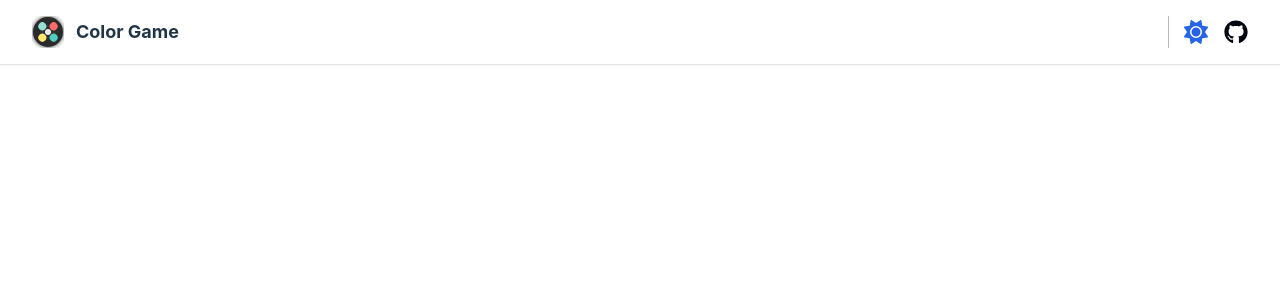
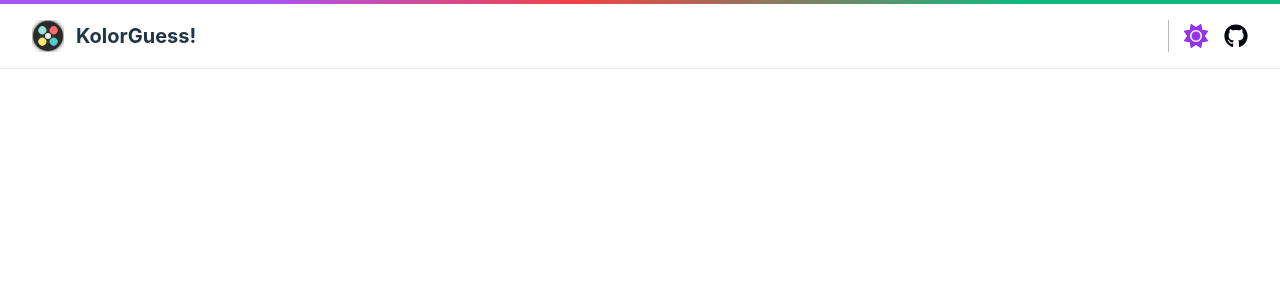
Before and after one commit to gabrielisaacs/color-game, a React (Vite) app in the folder app/: page / in a window 1280 px wide. Shown: the top 300 px of the page. Built offline with nearby package versions, Linux system fonts and the light colour scheme.

Commit message:
update: navbar

```diff
--- a/app/src/components/NavBar.jsx
+++ b/app/src/components/NavBar.jsx
@@ -3,18 +3,21 @@ import { FaGithub, FaSun, FaMoon } from 'react-icons/fa6'
 
 const NavBar = () => {
   return (
-    <div className='w-screen height-[1rem] flex flex-row px-8 py-4 border-b border-neutral-900 border-opacity-10 item-center fixed bg-white shadow-sm'>
+    <div className='w-screen h-[1.2rem] fixed z-[100000]'>
+      <div className="bg-gradient-to-r from-purple-500 from-20% via-red-500 via-45% to-emerald-500 to-80% h-1 w-full"></div>
+      <div className='w-full flex flex-row px-8 py-4 border-b border-neutral-900 border-opacity-10 item-center bg-white'>
         <div className="flex w-40 flex-row items-center gap-3">
-        <img src="/game-icon.svg" alt="game icon" />
-        <p className='font-bold text-lg'>Color Game</p>
+          <img src="/game-icon.svg" alt="game icon" className='' />
+          <p className='font-bold text-xl'>KolorGuess!</p>
         </div>
         <div className="w-1 border-l border-neutral-900 border-opacity-30 ml-auto mr-3">
         </div>
         <div className="flex flex-row gap-4 items-center">
-        <FaSun size={24} className='fill-blue-600 text-blue-600  hover:opacity-60 transition-all duration-300' />
+          <FaSun size={24} className='fill-purple-600 text-purple-600  hover:opacity-60 transition-all duration-300' />
           <a href="http://" target="_blank" rel="noopener noreferrer">
             <FaGithub size={24} className='fill-gray-950 hover:opacity-60 transition-all duration-300' />
           </a>
+        </div>
       </div>
     </div>
   )
```
Lines whose indentation alone changed are shown as unchanged.
